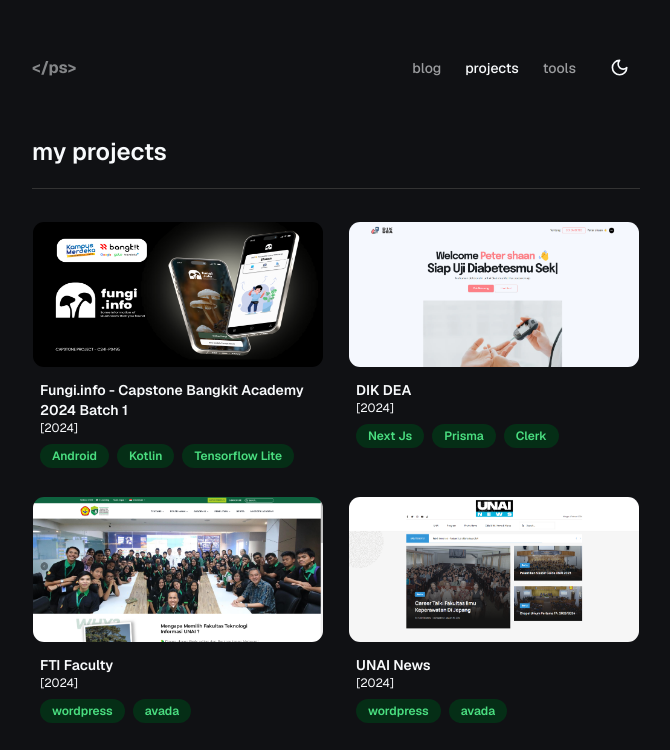
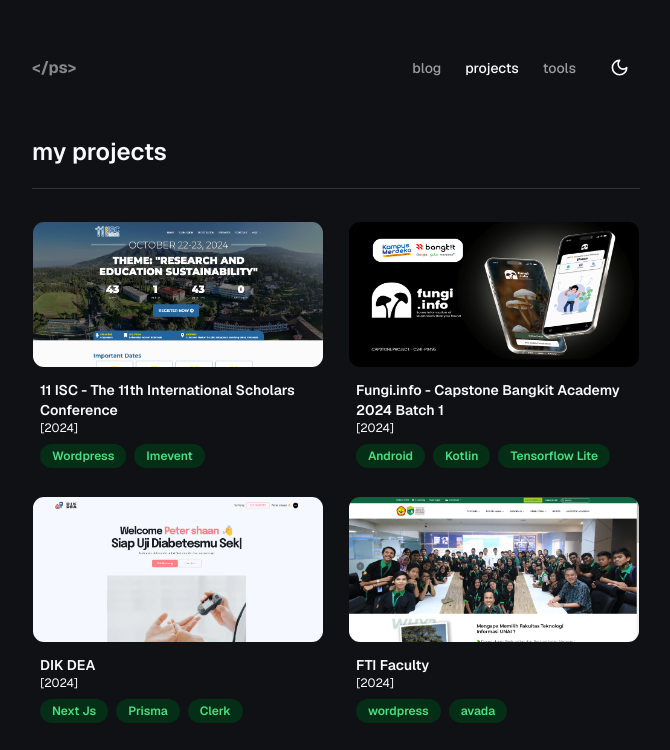
Before and after one commit to petershaan12/petershaan-next-portofolio-v2, a Next.js app: page /projects in a window 1280 px wide. Shown: the top 750 px of the page, without its empty margins (304-974 px from the left). Built offline with nearby package versions, Linux system fonts and the light colour scheme; no server answers.

Commit message:
add 11isc projects

```diff
--- a/app/projects/page.tsx
+++ b/app/projects/page.tsx
@@ -14,6 +14,13 @@
       </div>
       <hr className="my-5" />
       <div className="grid grid-cols-1 sm:grid-cols-2 md:grid-cols-2 gap-6  mt-8">
+        <ProjectsItem
+          src="/projects/11isc.png"
+          title="11 ISC - The 11th International Scholars Conference"
+          tags={["Wordpress", "Imevent"]}
+          year="2024"
+          url="https://11isc.unai.edu/"
+        />
         <ProjectsItem
           src="/blog/bangkit.png"
           title="Fungi.info - Capstone Bangkit Academy 2024 Batch 1"
```
Also changed, not shown: public/projects/11isc.png (added), 1 other file (tests, documents, lock files or other folders).
